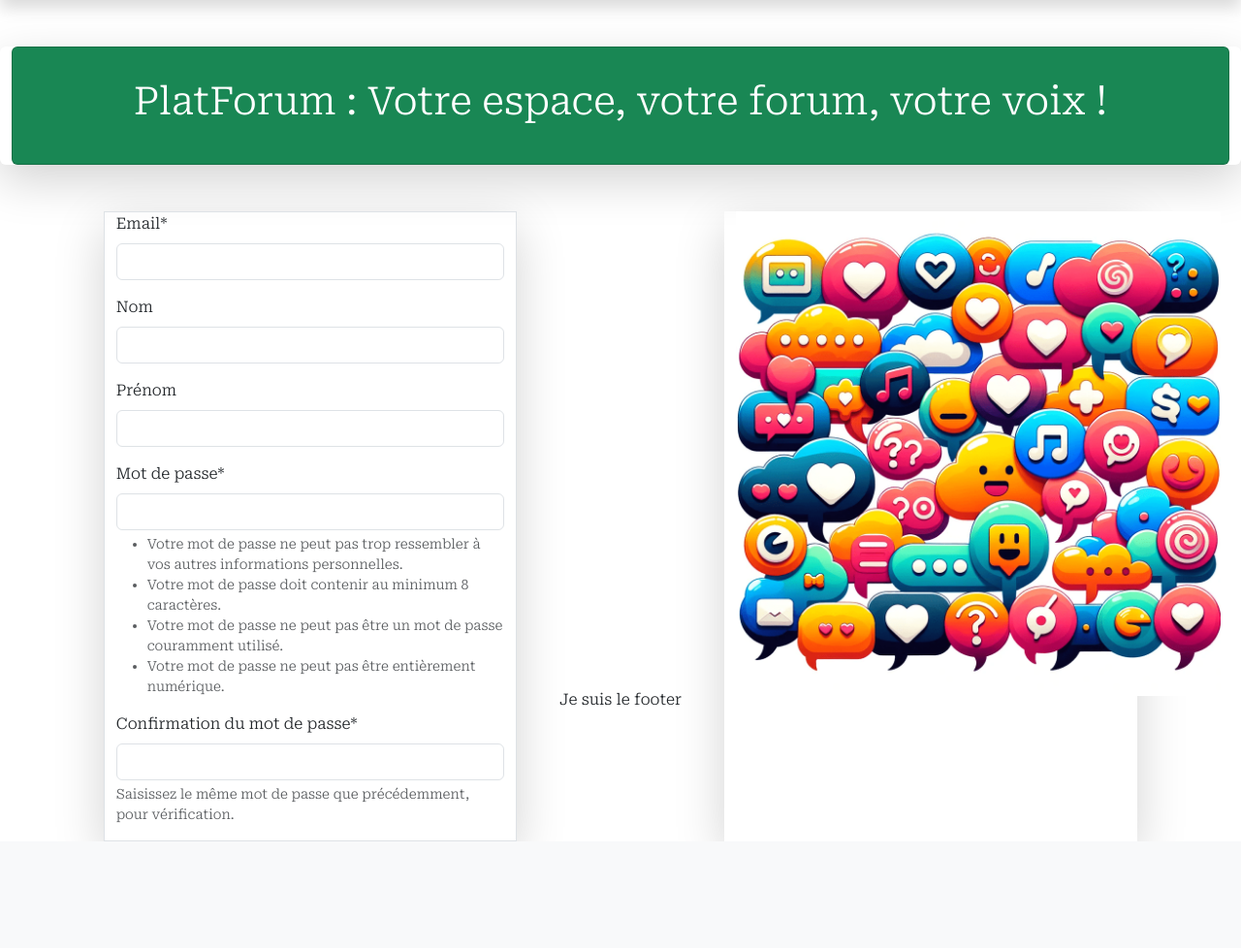
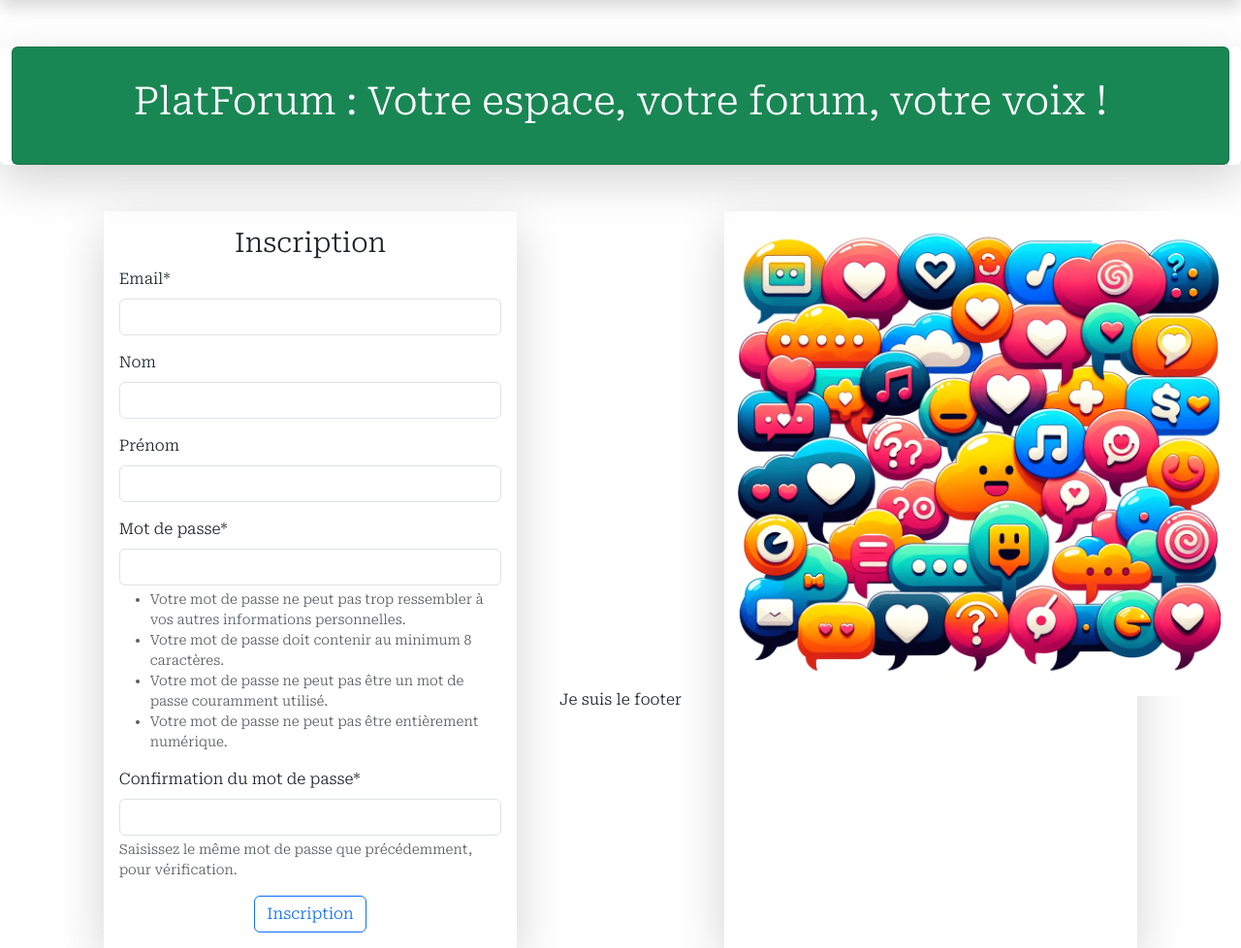
Before and after one commit to gabigab117/platforum, a Django app: page /account/signup/ in a window 1280 px wide. Shown: the part 66-1044 px from the top of the page at 97% size. Before the commit the page ends 934 px from the top, so only its background shows below. Run offline with Django 5.2, Linux system fonts and the light colour scheme; some libraries are stand-ins or nearby versions.

Commit message:
add title

```diff
--- a/platforum_project/account/templates/account/signup.html
+++ b/platforum_project/account/templates/account/signup.html
@@ -8,11 +8,14 @@
 
 <div class="container-fluid">
     <div class="row justify-content-around">
-        <div class="col-4 border shadow-lg">
+        <div class="col-4 shadow-lg p-3">
+            <h3 class="text-center">Inscription</h3>
             <form method="post">
                 {% csrf_token %}
                 {{ form|crispy }}
-
+                <div class="d-flex justify-content-center">
+<button type="submit" class="btn btn-outline-primary">Inscription</button>
+                </div>
             </form>
         </div>
         <div class="col-4 text-center shadow-lg">
```
